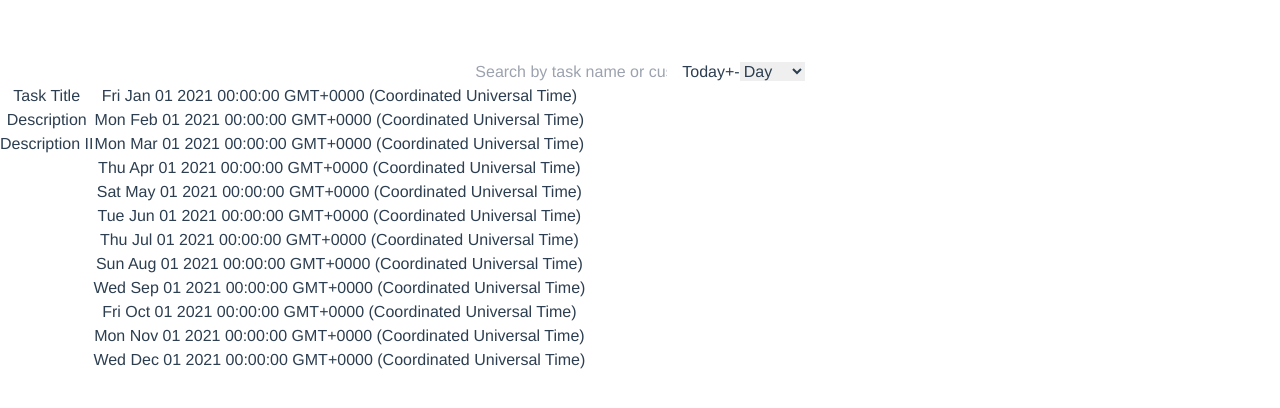
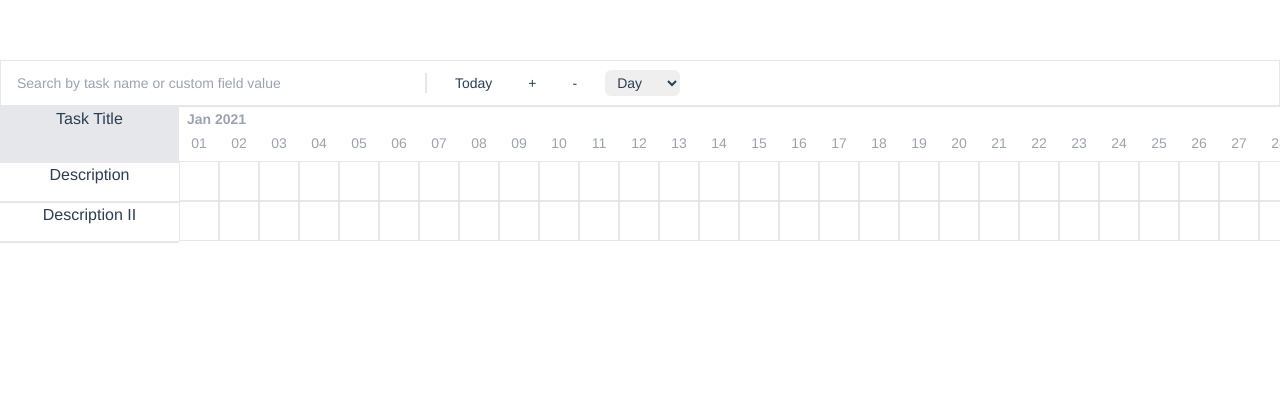
Before and after one commit to jesusantguerrero/vue-temporal-components, a Vue app: page / in a window 1280 px wide. Shown: the top 408 px of the page. Built offline with nearby package versions, Linux system fonts and the light colour scheme.

Commit message:
Styles for days

```diff
--- a/src/components/GantVue.vue
+++ b/src/components/GantVue.vue
@@ -1,29 +1,44 @@
 <template>
   <div class="gant-vue">
-    <div class="search-bar">
+    <div class="search-bar border w-full text-left py-2 space-x-5 text-sm">
       <input
         type="search"
+        class="px-4 w-4/12 focus:outline-none border-r-2"
         placeholder="Search by task name or custom field value"
       />
-      <button>Today</button>
-      <button>+</button>
-      <button>-</button>
-      <select>
+      <button class="hover:bg-gray-100 px-2 py-1 rounded-md focus:outline-none">Today</button>
+      <button class="hover:bg-gray-100 px-2 py-1 rounded-md focus:outline-none">+</button>
+      <button class="hover:bg-gray-100 px-2 py-1 rounded-md focus:outline-none">-</button>
+      <select class="hover:bg-gray-100 px-2 py-1 rounded-md focus:outline-none">
         <option value="">Day</option>
         <option value="">Week</option>
         <option value="">Month</option>
       </select>
     </div>
-    <div class="custom-table flex">
-      <div class="task-column">
-        <div class="task-col__header">Task Title</div>
-        <div class="task-col__cell" v-for="task in tasks" :key="task.id">
+    <div class="custom-table flex w-full overflow-hidden border-t">
+      <div class="task-column w-52">
+        <div class="task-col__header h-14 bg-gray-200">Task Title</div>
+        <div class="task-col__cell h-10 border-b-2 " v-for="task in tasks" :key="task.id">
           {{ task.title }}
         </div>
       </div>
-      <div class="months">
-        <div class="task-col__header" v-for="month in months" :key="month">
-          {{ month }}
+      <div class="months flex w-full overflow-x-auto">
+        <div class="task-col__header border-r text-left" v-for="month in months" :key="month">
+          <span class="font-bold text-gray-400 pl-2 text-sm">
+            {{ format(month, "MMM yyyy") }}
+          </span>
+          <div class="units flex">
+            <div v-for="day in getDaysForMonth(month)" :key="day" class="w-10 text-center">
+              <span class="inline-block pb-2 text-gray-400 text-sm">
+                {{ format(day, "dd") }}
+              </span>
+              <div class="units-body">
+                <div v-for="task in tasks" :key="task.id" class="border h-10">
+
+                </div>
+              </div>
+            </div>
+          </div>
         </div>
       </div>
     </div>
@@ -31,20 +46,36 @@
 </template>
 
 <script>
-import { eachMonthOfInterval, startOfYear, endOfYear } from "date-fns"
+import {
+  eachMonthOfInterval,
+  startOfYear,
+  endOfYear,
+  startOfMonth,
+} from "date-fns";
+import format from "date-fns/format";
+import eachDayOfInterval from "date-fns/eachDayOfInterval";
+import endOfMonth from "date-fns/endOfMonth";
 export default {
   name: "GantVue",
   props: {
     tasks: Array,
   },
   setup() {
+    const getDaysForMonth = (month) => {
+      return eachDayOfInterval({
+        start: startOfMonth(month),
+        end: endOfMonth(month),
+      });
+    };
     return {
       months: eachMonthOfInterval({
         start: startOfYear(new Date()),
-        end: endOfYear(new Date())
-      })
-    }
-  }
+        end: endOfYear(new Date()),
+      }),
+      format: format,
+      getDaysForMonth,
+    };
+  },
 };
 </script>
 
```
